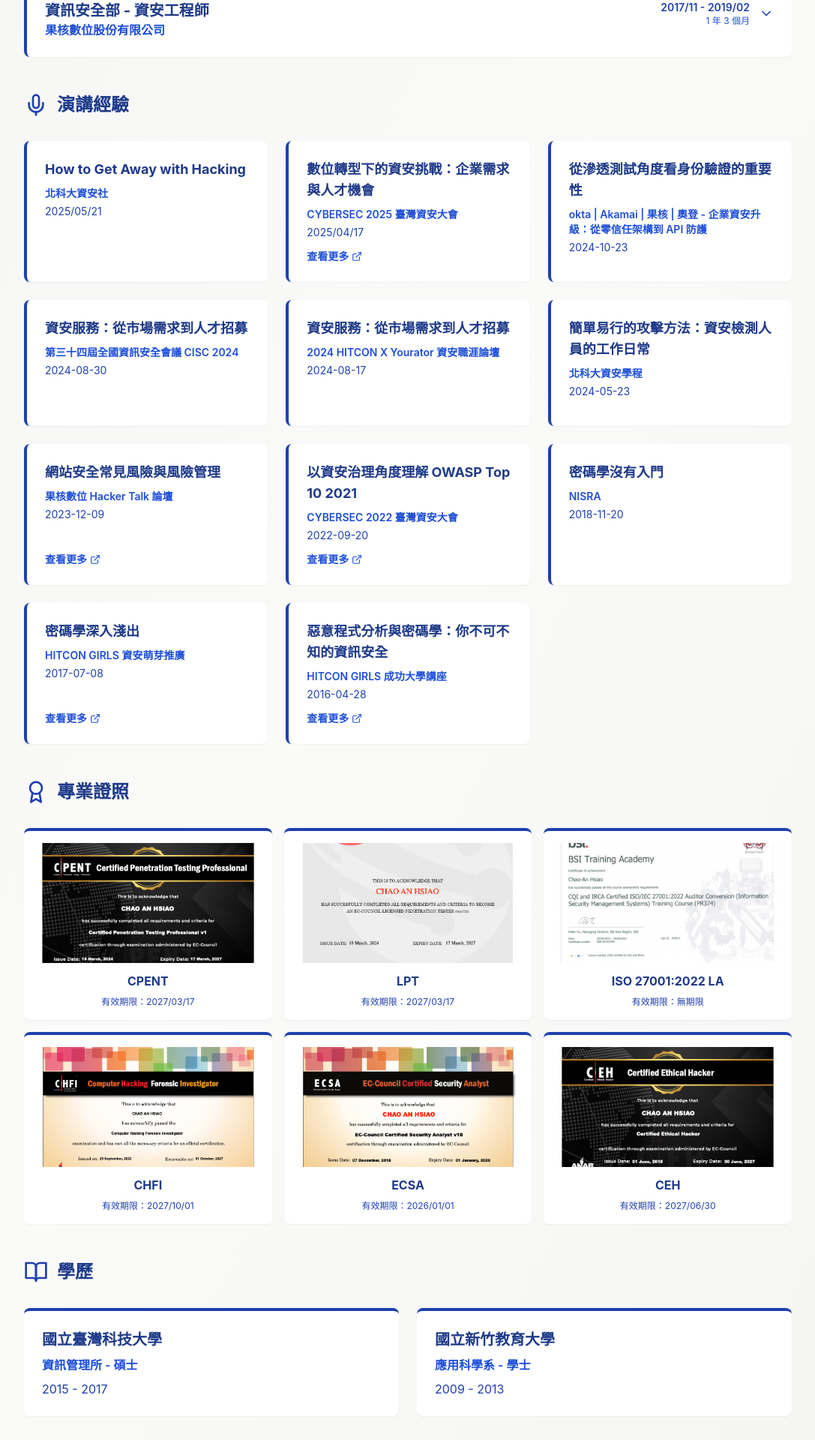
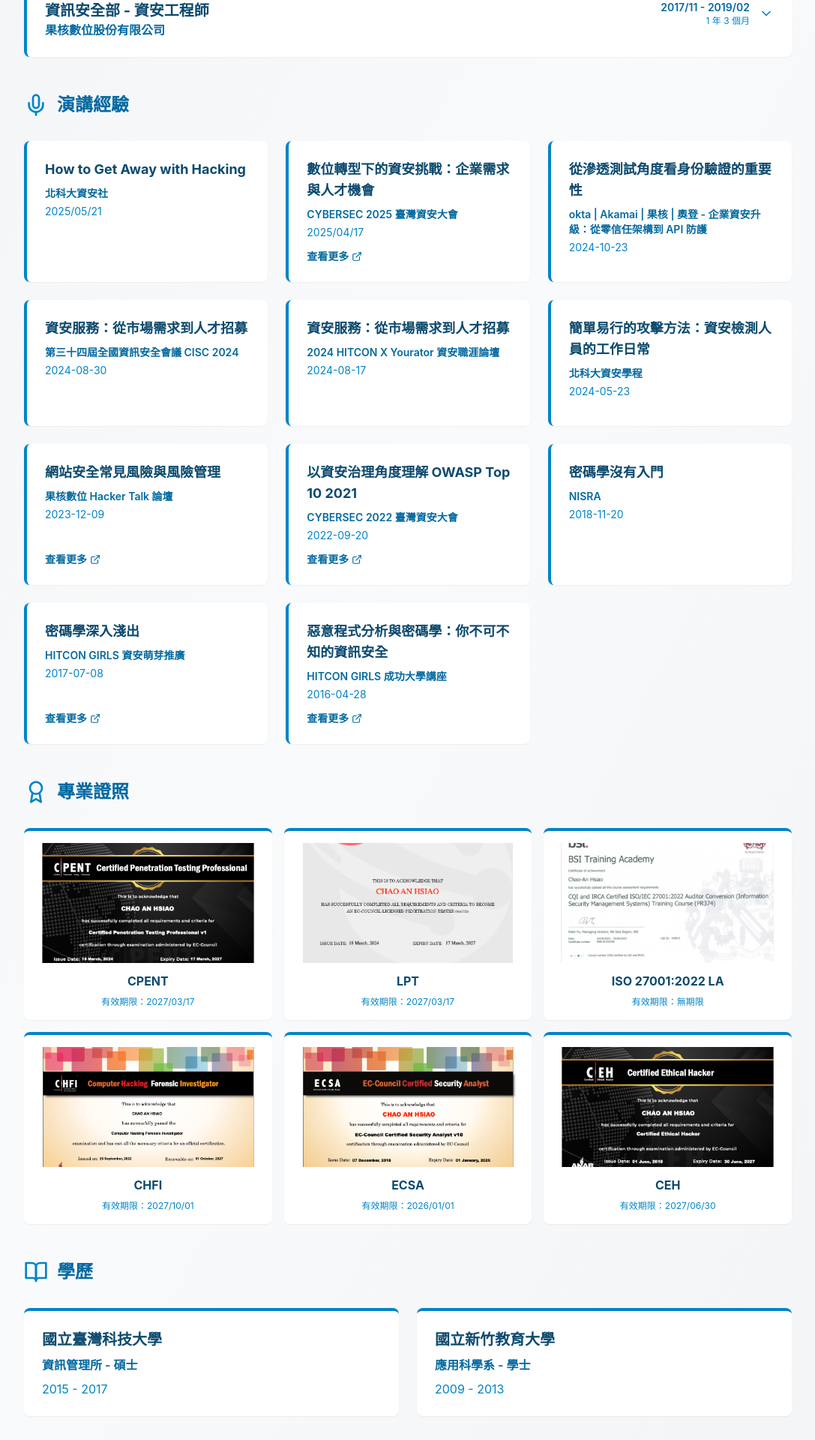
Before and after one commit to elmootw/elmootw.github.io, a React (Vite) app: page /cybersecurity in a window 1280 px wide. Shown: the part 660-2580 px from the top of the page at 75% size, without its empty margins (96-1183 px from the left). Built offline with nearby package versions, Linux system fonts and the light colour scheme.

Commit message:
edit color

```diff
--- a/src/pages/CyberSecurityDetail.jsx
+++ b/src/pages/CyberSecurityDetail.jsx
@@ -3,6 +3,7 @@
 
 export default function CyberSecurityDetail() {
   const [expandedJob, setExpandedJob] = useState(null);
+  const [activeSection, setActiveSection] = useState(null);
 
   const workExperience = [
     {
@@ -122,43 +123,43 @@
   }, [sections]);
 
   return (
-    <div className="min-h-screen bg-gradient-to-br from-stone-100 via-stone-50 to-stone-100 py-8 px-4 md:py-12">
+    <div className="min-h-screen bg-gradient-to-br from-gray-100 via-gray-50 to-gray-100 py-8 px-4 md:py-12">
       <div className="max-w-5xl mx-auto">
-        <h1 className="text-3xl md:text-4xl font-bold text-blue-900 mb-12">資安履歷</h1>
+        <h1 className="text-3xl md:text-4xl font-bold text-sky-700 mb-12">資安履歷</h1>
 
         <section className="mb-12 scroll-mt-20" id="work-experience">
           <div className="flex items-center mb-8">
-            <Briefcase className="text-blue-800 mr-3" size={32} />
-            <h2 className="text-xl md:text-2xl font-bold text-blue-900">工作經歷</h2>
+            <Briefcase className="text-sky-600 mr-3" size={32} />
+            <h2 className="text-xl md:text-2xl font-bold text-sky-700">工作經歷</h2>
           </div>
           <div className="space-y-6">
             {workExperience.map((job, idx) => (
-              <div key={idx} className="bg-white rounded-lg shadow-sm border-l-4 border-blue-800 hover:shadow-md hover:shadow-blue-800/20 transition-all">
+              <div key={idx} className="bg-white rounded-lg shadow-sm border-l-4 border-sky-600 hover:shadow-md hover:shadow-sky-400/20 transition-all">
                 <button
                   onClick={() => setExpandedJob(expandedJob === idx ? null : idx)}
-                  className="w-full p-6 text-left flex flex-col md:flex-row md:justify-between md:items-start hover:bg-blue-50 transition-colors"
+                  className="w-full p-6 text-left flex flex-col md:flex-row md:justify-between md:items-start hover:bg-sky-50 transition-colors"
                 >
                   <div className="flex-1">
-                    <h3 className="text-lg md:text-xl font-bold text-blue-900">{job.position}</h3>
-                    <p className="text-blue-700 font-semibold">{job.company}</p>
+                    <h3 className="text-lg md:text-xl font-bold text-sky-900">{job.position}</h3>
+                    <p className="text-sky-700 font-semibold">{job.company}</p>
                   </div>
                   <div className="text-right mt-2 md:mt-0 flex items-center gap-3">
                     <div>
-                      <p className="text-blue-800 text-sm font-semibold">{job.period}</p>
-                      <p className="text-blue-700 text-xs">{job.duration}</p>
+                      <p className="text-sky-700 text-sm font-semibold">{job.period}</p>
+                      <p className="text-sky-600 text-xs">{job.duration}</p>
                     </div>
                     <ChevronDown
                       size={20}
-                      className={`text-blue-800 transition-transform flex-shrink-0 ${expandedJob === idx ? 'rotate-180' : ''}`}
+                      className={`text-sky-600 transition-transform flex-shrink-0 ${expandedJob === idx ? 'rotate-180' : ''}`}
                     />
                   </div>
                 </button>
                 {expandedJob === idx && (
-                  <div className="px-6 pb-6 border-t border-blue-200">
+                  <div className="px-6 pb-6 border-t border-sky-200">
                     <ul className="mt-4 space-y-2">
                       {job.description.map((desc, descIdx) => (
-                        <li key={descIdx} className="text-blue-900 flex">
-                          <span className="text-blue-600 mr-3 flex-shrink-0">•</span>
+                        <li key={descIdx} className="text-sky-900 flex">
+                          <span className="text-sky-600 mr-3 flex-shrink-0">•</span>
                           <span>{desc}</span>
                         </li>
                       ))}
@@ -172,21 +173,21 @@
 
         <section className="mb-12 scroll-mt-20" id="speeches">
           <div className="flex items-center mb-8">
-            <Mic className="text-blue-800 mr-3" size={32} />
-            <h2 className="text-xl md:text-2xl font-bold text-blue-900">演講經驗</h2>
+            <Mic className="text-sky-600 mr-3" size={32} />
+            <h2 className="text-xl md:text-2xl font-bold text-sky-700">演講經驗</h2>
           </div>
           <div className="grid grid-cols-1 md:grid-cols-3 gap-6">
             {speeches.map((speech, idx) => (
-              <div key={idx} className="bg-white rounded-lg p-6 shadow-sm border-l-4 border-blue-800 hover:shadow-md hover:shadow-blue-800/20 transition-all flex flex-col">
-                <h3 className="text-lg font-bold text-blue-900 mb-2 line-clamp-2">{speech.title}</h3>
-                <p className="text-blue-700 font-semibold mb-1 text-sm line-clamp-2">{speech.event}</p>
-                <p className="text-blue-800 text-sm mb-3">{speech.date}</p>
+              <div key={idx} className="bg-white rounded-lg p-6 shadow-sm border-l-4 border-sky-600 hover:shadow-md hover:shadow-sky-400/20 transition-all flex flex-col">
+                <h3 className="text-lg font-bold text-sky-900 mb-2 line-clamp-2">{speech.title}</h3>
+                <p className="text-sky-700 font-semibold mb-1 text-sm line-clamp-2">{speech.event}</p>
+                <p className="text-sky-600 text-sm mb-3">{speech.date}</p>
                 {speech.link && (
                   <a
                     href={speech.link}
                     target="_blank"
                     rel="noopener noreferrer"
-                    className="mt-auto inline-flex items-center text-blue-700 hover:text-blue-900 font-semibold text-sm"
+                    className="mt-auto inline-flex items-center text-sky-700 hover:text-sky-900 font-semibold text-sm"
                   >
                     查看更多 <ExternalLink size={14} className="ml-1" />
                   </a>
@@ -198,15 +199,15 @@
 
         <section className="mb-12 scroll-mt-20" id="certifications">
           <div className="flex items-center mb-8">
-            <Award className="text-blue-800 mr-3" size={32} />
-            <h2 className="text-xl md:text-2xl font-bold text-blue-900">專業證照</h2>
+            <Award className="text-sky-600 mr-3" size={32} />
+            <h2 className="text-xl md:text-2xl font-bold text-sky-700">專業證照</h2>
           </div>
           <div className="grid grid-cols-1 sm:grid-cols-2 md:grid-cols-3 gap-4">
             {certifications.map((cert, idx) => (
-              <div key={idx} className="bg-white rounded-lg p-4 shadow-sm border-t-4 border-blue-800 hover:shadow-md hover:shadow-blue-800/20 transition-all transform hover:scale-105">
+              <div key={idx} className="bg-white rounded-lg p-4 shadow-sm border-t-4 border-sky-600 hover:shadow-md hover:shadow-sky-400/20 transition-all transform hover:scale-105">
                 <img src={cert.image} alt={cert.name} className="w-full h-40 object-cover rounded-md mb-3" />
-                <p className="text-blue-900 font-bold text-center mb-2">{cert.name}</p>
-                <p className="text-blue-800 text-xs text-center">有效期限：{cert.expiry}</p>
+                <p className="text-sky-900 font-bold text-center mb-2">{cert.name}</p>
+                <p className="text-sky-600 text-xs text-center">有效期限：{cert.expiry}</p>
               </div>
             ))}
           </div>
@@ -214,15 +215,15 @@
 
         <section className="scroll-mt-20" id="education">
           <div className="flex items-center mb-8">
-            <BookOpen className="text-blue-800 mr-3" size={32} />
-            <h2 className="text-xl md:text-2xl font-bold text-blue-900">學歷</h2>
+            <BookOpen className="text-sky-600 mr-3" size={32} />
+            <h2 className="text-xl md:text-2xl font-bold text-sky-700">學歷</h2>
           </div>
           <div className="grid grid-cols-1 md:grid-cols-2 gap-6">
             {education.map((edu, idx) => (
-              <div key={idx} className="bg-white rounded-lg p-6 shadow-sm border-t-4 border-blue-800 hover:shadow-md hover:shadow-blue-800/20 transition-all">
-                <h3 className="text-xl font-bold text-blue-900 mb-2">{edu.school}</h3>
-                <p className="text-blue-700 font-semibold mb-2">{edu.degree}</p>
-                <p className="text-blue-800">{edu.period}</p>
+              <div key={idx} className="bg-white rounded-lg p-6 shadow-sm border-t-4 border-sky-600 hover:shadow-md hover:shadow-sky-400/20 transition-all">
+                <h3 className="text-xl font-bold text-sky-900 mb-2">{edu.school}</h3>
+                <p className="text-sky-700 font-semibold mb-2">{edu.degree}</p>
+                <p className="text-sky-600">{edu.period}</p>
               </div>
             ))}
           </div>
--- a/src/pages/Home.jsx
+++ b/src/pages/Home.jsx
@@ -14,14 +14,14 @@
       <div className="max-w-6xl mx-auto px-4 py-12">
         <div className="grid grid-cols-1 md:grid-cols-2 gap-6 md:gap-8">
           <Link to="/cybersecurity">
-            <div className="h-full rounded-lg overflow-hidden shadow-lg hover:shadow-2xl transition-all cursor-pointer border-4 border-blue-800 bg-white transform hover:scale-105">
-              <div className="h-56 md:h-64 bg-gradient-to-b from-blue-100 to-blue-200 flex items-center justify-center overflow-hidden">
+            <div className="h-full rounded-lg overflow-hidden shadow-lg hover:shadow-2xl transition-all cursor-pointer border-4 border-sky-600 bg-white transform hover:scale-105">
+              <div className="h-56 md:h-64 bg-gradient-to-b from-sky-100 to-sky-50 flex items-center justify-center overflow-hidden">
                 <img src="/images/profile-cybersecurity.jpg" alt="Cybersecurity" className="w-full h-full object-cover opacity-60 hover:opacity-80 transition-opacity" />
               </div>
               <div className="p-6 bg-white">
-                <h2 className="text-2xl md:text-3xl font-bold mb-3 text-blue-900">資訊安全顧問</h2>
-                <p className="text-blue-800 mb-4 line-clamp-3">擁有 8+ 年資安顧問服務經驗，專精於滲透測試、應用安全與資安事件應變。目前領導資安專業團隊，致力於提升企業安全防禦。</p>
-                <div className="flex items-center text-blue-700 font-semibold hover:text-blue-900">
+                <h2 className="text-2xl md:text-3xl font-bold mb-3 text-sky-900">資訊安全顧問</h2>
+                <p className="text-sky-800 mb-4 line-clamp-3">擁有 8+ 年資安顧問服務經驗，專精於滲透測試、應用安全與資安事件應變。目前領導資安專業團隊，致力於提升企業安全防禦。</p>
+                <div className="flex items-center text-sky-700 font-semibold hover:text-sky-900">
                   查看履歷 <ArrowRight size={20} className="ml-2" />
                 </div>
               </div>
@@ -29,14 +29,14 @@
           </Link>
 
           <Link to="/photography">
-            <div className="h-full rounded-lg overflow-hidden shadow-lg hover:shadow-2xl transition-all cursor-pointer border-4 border-amber-700 bg-white transform hover:scale-105">
-              <div className="h-56 md:h-64 bg-gradient-to-b from-amber-100 to-orange-200 flex items-center justify-center overflow-hidden">
+            <div className="h-full rounded-lg overflow-hidden shadow-lg hover:shadow-2xl transition-all cursor-pointer border-4 border-amber-600 bg-white transform hover:scale-105">
+              <div className="h-56 md:h-64 bg-gradient-to-b from-amber-100 to-amber-50 flex items-center justify-center overflow-hidden">
                 <img src="/images/profile-photography.jpg" alt="Photography" className="w-full h-full object-cover opacity-60 hover:opacity-80 transition-opacity" />
               </div>
               <div className="p-6 bg-white">
                 <h2 className="text-2xl md:text-3xl font-bold mb-3 text-amber-900">攝影師</h2>
                 <p className="text-amber-800 mb-4 line-clamp-3">擅長人像、風景與商業攝影。以獨特的視角捕捉每個精彩時刻。</p>
-                <div className="flex items-center text-amber-800 font-semibold hover:text-amber-900">
+                <div className="flex items-center text-amber-700 font-semibold hover:text-amber-900">
                   查看作品 <ArrowRight size={20} className="ml-2" />
                 </div>
               </div>
```
Also changed, not shown: src/pages/PhotographyDetail.jsx (+15 -15 lines), 1 other file (tests, documents, lock files or other folders).
